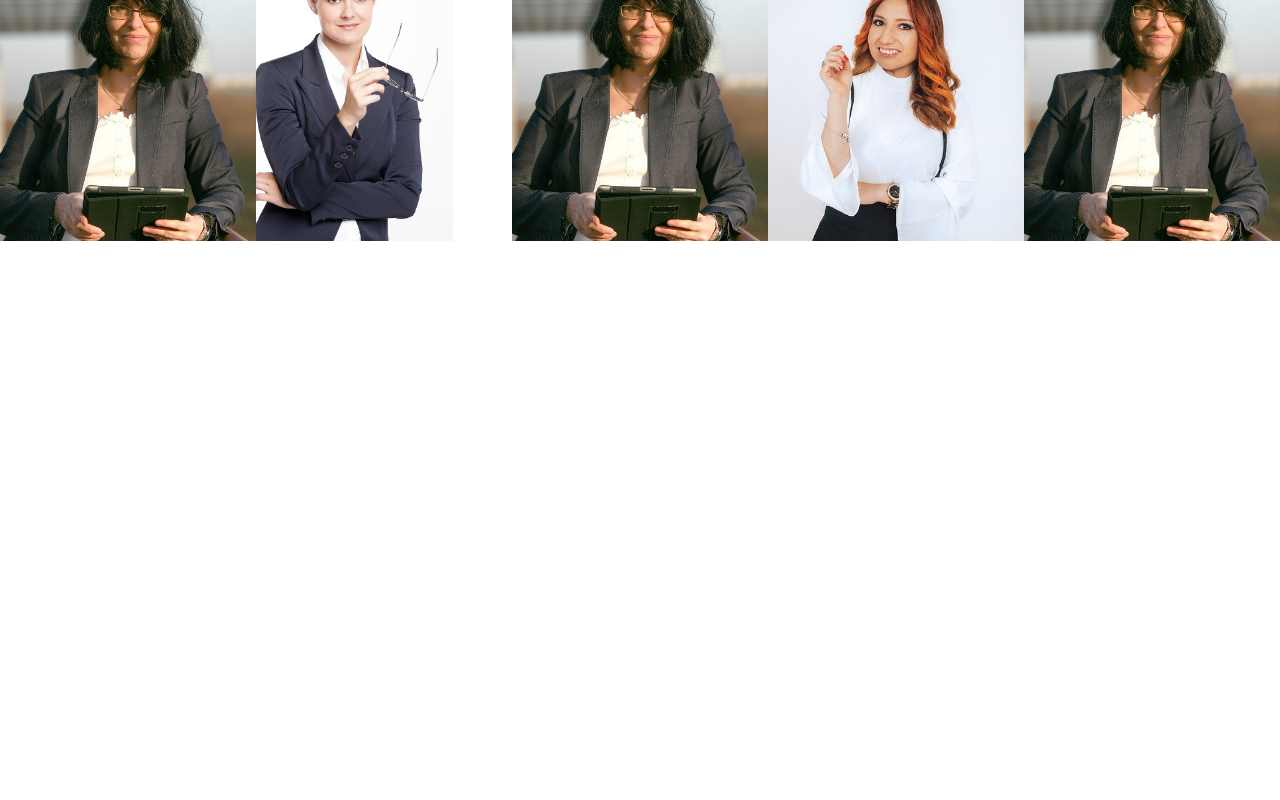
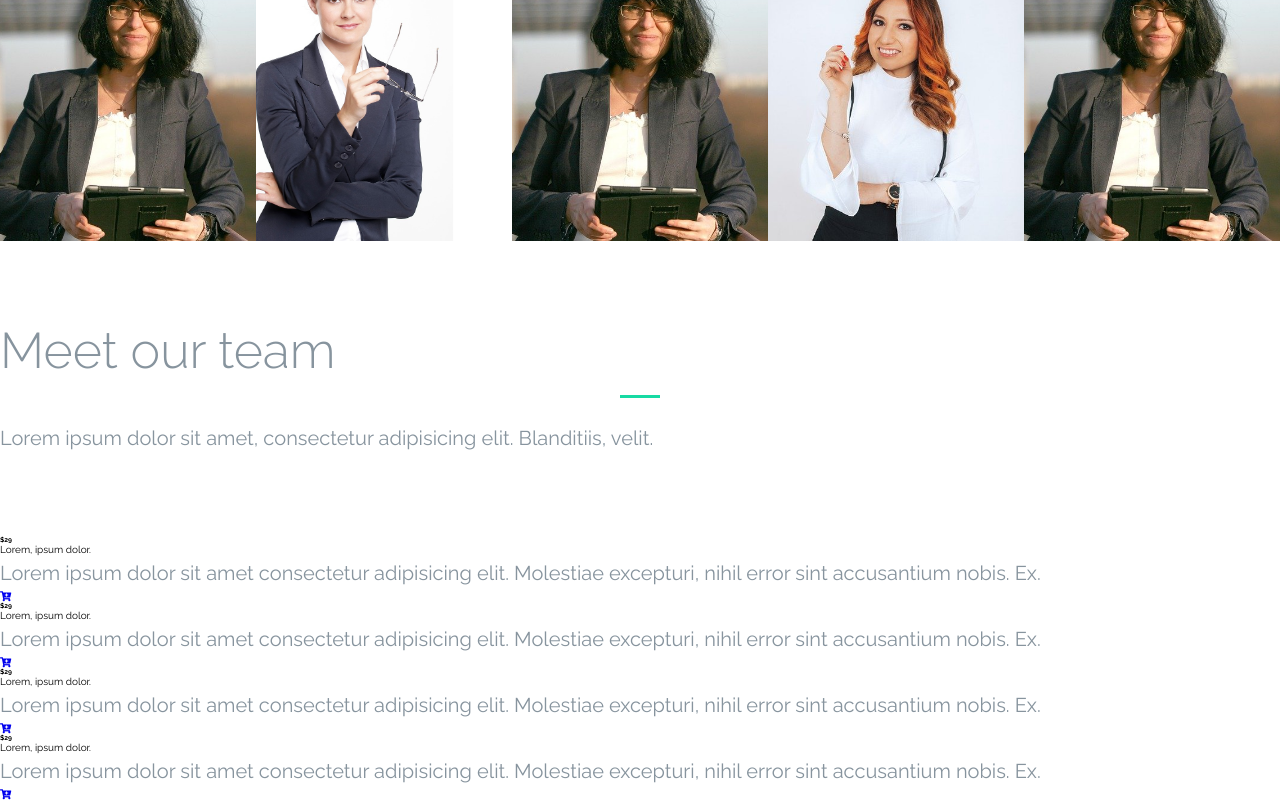
Before and after one commit to Kosik33i6/project-allecto, a website: page index.html in a window 1280 px wide. Shown: the part 5122-5922 px from the top of the page. Before the commit the page ends 5443 px from the top, so only its background shows below. Drawn offline with Linux system fonts and the light colour scheme.

Commit message:
Add html for section price

```diff
--- a/index.html
+++ b/index.html
@@ -291,6 +291,83 @@
                 </div>
             </div>
         </section>
+        <section class="section-pricing">
+            <div class="section-pricing__container">
+                <div class="section-pricing__row">
+                    <div class="section-pricing__text-box u-margin-bottom-big">
+                        <h2 class="heading-secondary u-margin-bottom-medium">Meet our team</h2>
+                        <p class="description">Lorem ipsum dolor sit amet, consectetur adipisicing elit. Blanditiis,
+                            velit.</p>
+                    </div>
+                    <div class="section-pricing__cards-box">
+                        <div class="card-pricing">
+                            <div class="card-pricing__inner">
+                                <div class="card-pricing__price-box">
+                                    <h6 class="card-pricing__price">$29</h6>
+                                    <p class="card-pricing__paragraph">Lorem, ipsum dolor.</p>
+                                </div>
+                                <div class="card-pricing__text-box">
+                                    <p class="description">Lorem ipsum dolor sit amet consectetur adipisicing elit.
+                                        Molestiae excepturi, nihil error sint accusantium nobis. Ex.</p>
+                                </div>
+                                <div class="card-pricing__btn-box">
+                                    <a href="#" class="card-pricing__btn"><i
+                                            class="card-pricing__icon fas fa-cart-plus"></i></a>
+                                </div>
+                            </div>
+                        </div>
+                        <div class="card-pricing">
+                            <div class="card-pricing__inner">
+                                <div class="card-pricing__price-box">
+                                    <h6 class="card-pricing__price">$29</h6>
+                                    <p class="card-pricing__paragraph">Lorem, ipsum dolor.</p>
+                                </div>
+                                <div class="card-pricing__text-box">
+                                    <p class="description">Lorem ipsum dolor sit amet consectetur adipisicing elit.
+                                        Molestiae excepturi, nihil error sint accusantium nobis. Ex.</p>
+                                </div>
+                                <div class="card-pricing__btn-box">
+                                    <a href="#" class="card-pricing__btn"><i
+                                            class="card-pricing__icon fas fa-cart-plus"></i></a>
+                                </div>
+                            </div>
+                        </div>
+                        <div class="card-pricing">
+                            <div class="card-pricing__inner">
+                                <div class="card-pricing__price-box">
+                                    <h6 class="card-pricing__price">$29</h6>
+                                    <p class="card-pricing__paragraph">Lorem, ipsum dolor.</p>
+                                </div>
+                                <div class="card-pricing__text-box">
+                                    <p class="description">Lorem ipsum dolor sit amet consectetur adipisicing elit.
+                                        Molestiae excepturi, nihil error sint accusantium nobis. Ex.</p>
+                                </div>
+                                <div class="card-pricing__btn-box">
+                                    <a href="#" class="card-pricing__btn"><i
+                                            class="card-pricing__icon fas fa-cart-plus"></i></a>
+                                </div>
+                            </div>
+                        </div>
+                        <div class="card-pricing">
+                            <div class="card-pricing__inner">
+                                <div class="card-pricing__price-box">
+                                    <h6 class="card-pricing__price">$29</h6>
+                                    <p class="card-pricing__paragraph">Lorem, ipsum dolor.</p>
+                                </div>
+                                <div class="card-pricing__text-box">
+                                    <p class="description">Lorem ipsum dolor sit amet consectetur adipisicing elit.
+                                        Molestiae excepturi, nihil error sint accusantium nobis. Ex.</p>
+                                </div>
+                                <div class="card-pricing__btn-box">
+                                    <a href="#" class="card-pricing__btn"><i
+                                            class="card-pricing__icon fas fa-cart-plus"></i></a>
+                                </div>
+                            </div>
+                        </div>
+                    </div>
+                </div>
+            </div>
+        </section>
     </main>
 </body>
 
```
